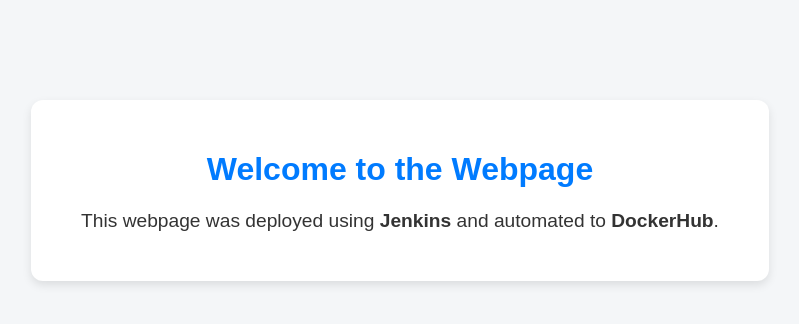
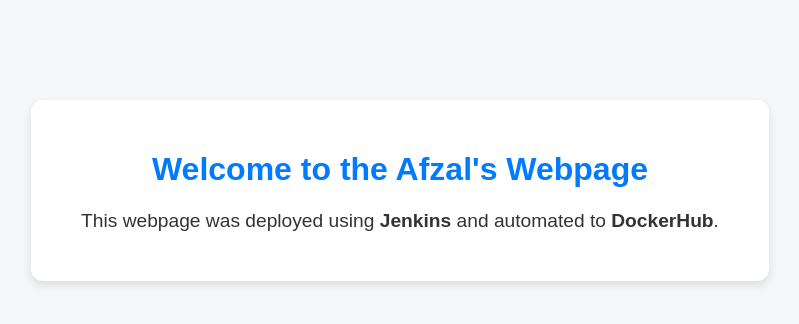
Before and after one commit to shaikafzalhussain/JenkinsToDocker, a plain HTML site: page index.html in a window 1280 px wide. Shown: the whole page, without its empty margins (240-1039 px from the left). Drawn offline with Linux system fonts and the light colour scheme.

Commit message:
Update webpage title to include 'Afzal'

```diff
--- a/index.html
+++ b/index.html
@@ -30,7 +30,7 @@
 </head>
 <body>
     <div class="box">
-        <h1>Welcome to the Webpage</h1>
+        <h1>Welcome to the Afzal's Webpage</h1>
         <p>This webpage was deployed using <b>Jenkins</b> and automated to <b>DockerHub</b>.</p>
     </div>
 </body>
```
